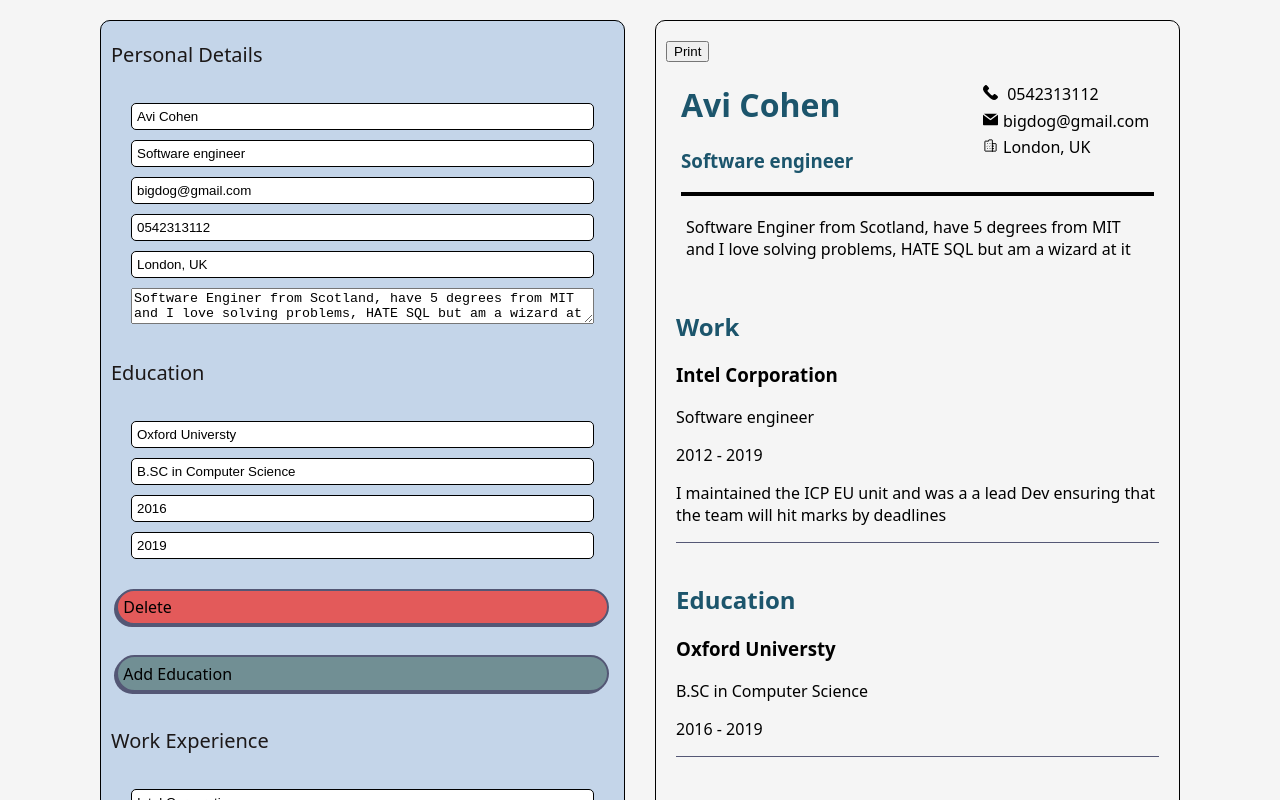
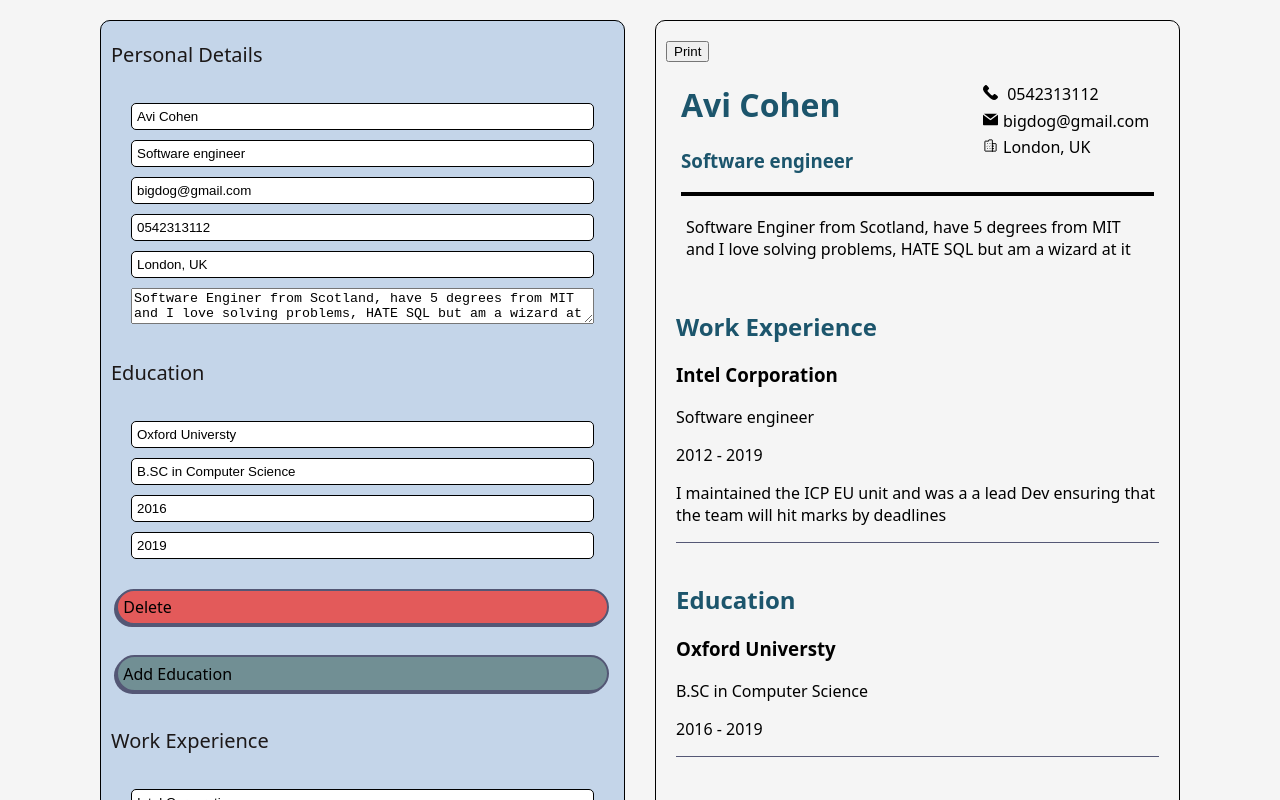
Before and after one commit to oxedom/cv-project, a React (Create React App) app: page / in a window 1280 px wide. Shown: the top 800 px of the page. Built offline with nearby package versions, Linux system fonts and the light colour scheme; the HTML template or start-up script is replaced by a standard one.

Commit message:
updated styles cv preview and cv_creator classes

```diff
--- a/src/comps/Cv_preview.js
+++ b/src/comps/Cv_preview.js
@@ -45,7 +45,7 @@ class Cv_Preview extends Component {
             <main className="experience">
                 {data.jobs.length > 0 &&
                     <section>
-                        <h2> Work </h2>
+                        <h2> Work Experience </h2>
                         {data.jobs.map(j =>
                             <div className="box">
                                 <h3> {j.job}</h3>
--- a/src/styles/styles.css
+++ b/src/styles/styles.css
@@ -74,6 +74,7 @@ body {
 }
 
 .cv_creator {
+
   background-color: rgb(196, 213, 233);
   border-radius: 10px;
 }
@@ -111,9 +112,9 @@ body {
   margin-bottom: 20px;
   margin-left: 100px;
   margin-right: 100px;
+  display: flex;
   display: grid;
-  flex-grow: 1;
-  grid-template-columns: repeat(2, 1fr);
+  grid-template-columns: 1fr 1fr;
   grid-gap: 30px;
 }
 
```
